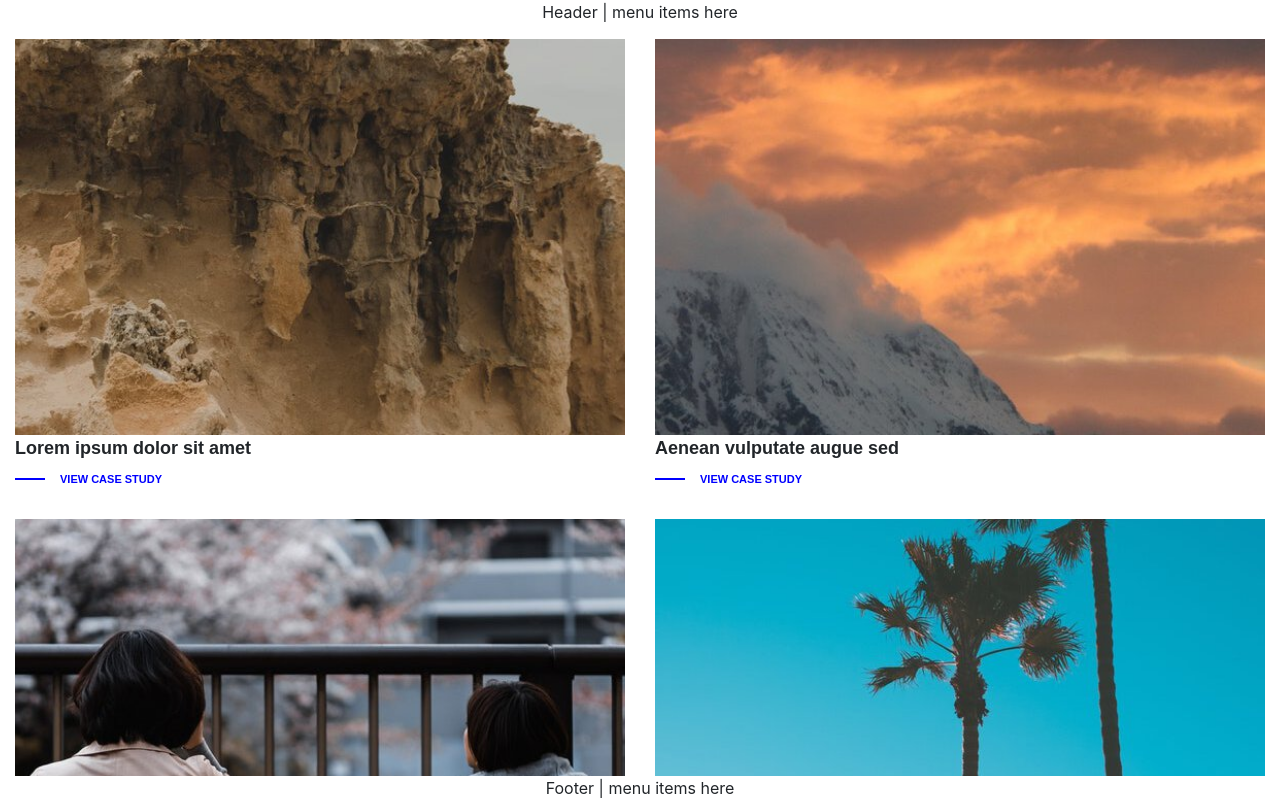
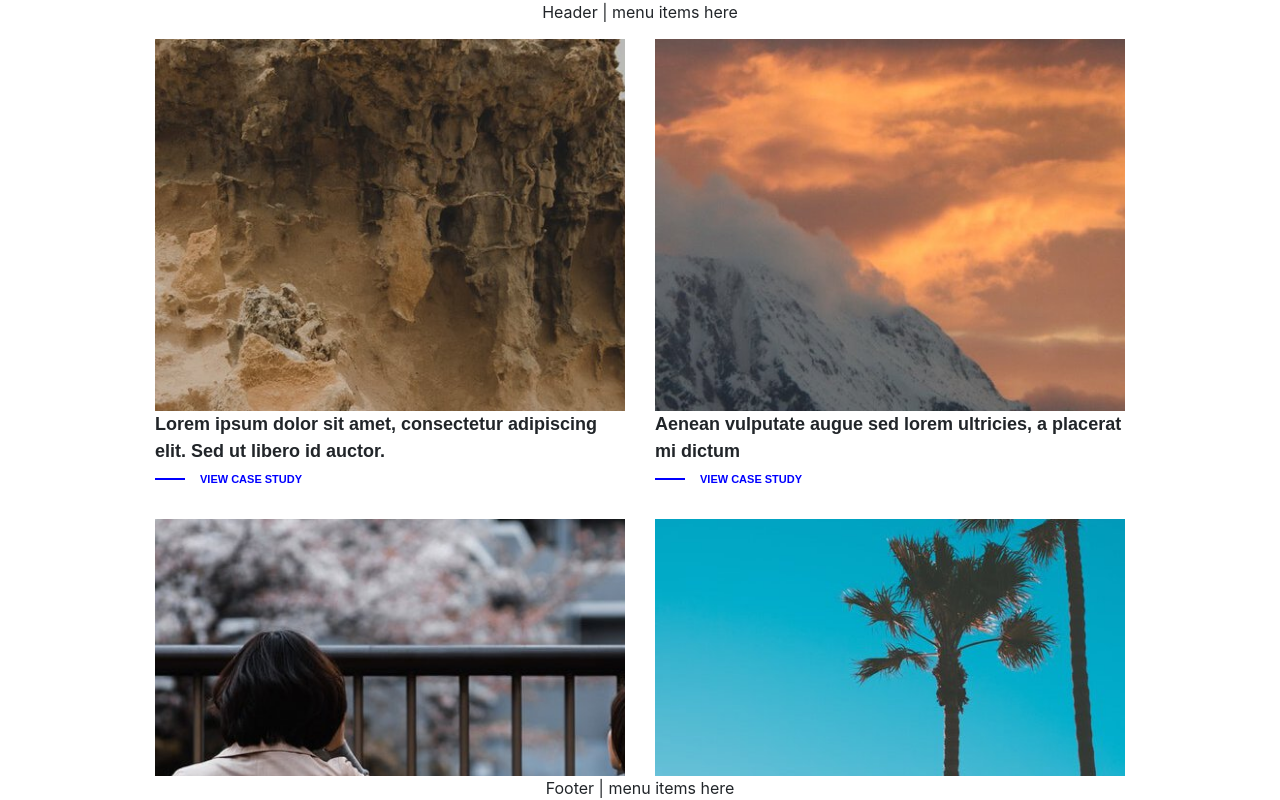
Before and after one commit to ArdenMendoza/ListingPage, a React (Create React App) app: page / in a window 1280 px wide. Built offline with nearby package versions, Linux system fonts and the light colour scheme.

Commit message:
Used customCard component in list view

```diff
--- a/src/pages/itemList.tsx
+++ b/src/pages/itemList.tsx
@@ -2,6 +2,7 @@ import React from 'react';
 import { Card, Button } from 'react-bootstrap';
 import { Link } from 'react-router-dom';
 import data from '../feed/data.json';
+import CustomCard from '../components/customCard';
 
 export class ItemList extends React.Component {
 
@@ -12,31 +13,15 @@ export class ItemList extends React.Component {
     };
   }
 
-  componentDidMount() {
-
-  }
-  handleEvent() {
-    console.log(this.props);
-  }
-
   render() {
     return <div style={{height: "100%"}}>
-      {
-        data.map(m => {
-          const thumb = require('../assets/' + m.thumb);
-          return <Card style={{ height: '450px' }}>
-            <div className="cardImage" style={{ flex: 1, overflow: 'hidden' }}>
-              <img src={thumb} style={{ height: '100%' }} />
-            </div>
-            <div className="cardTitle" style={{ height: '30px' }}>
-              {m.title}
-            </div>
-            <Link to={`/itemDetails/${m.id}`}>
-              <span className="cardLink">View Case Study</span>
-            </Link>
-          </Card>
-        })
-      }
+      <div style={{ height: "100%", margin: '0px auto', maxWidth: '1000px',  }}>
+        {
+          data.map(m => {
+            return <CustomCard itemDetails={m} />
+          })
+        }
+      </div>
     </div>
   }
 }
```
